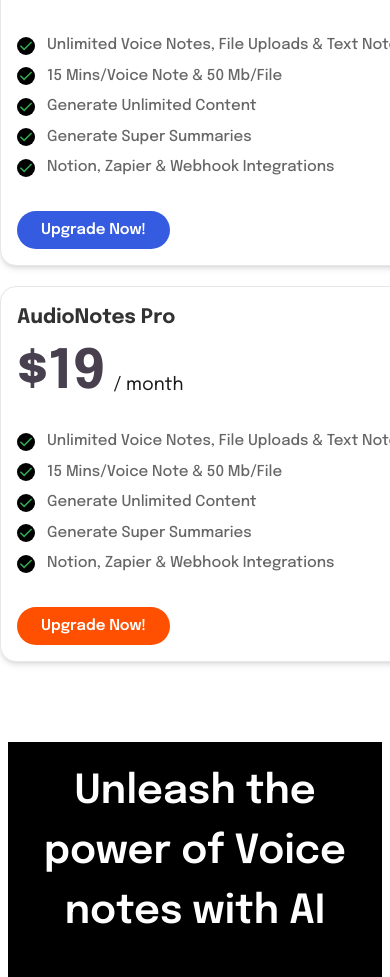
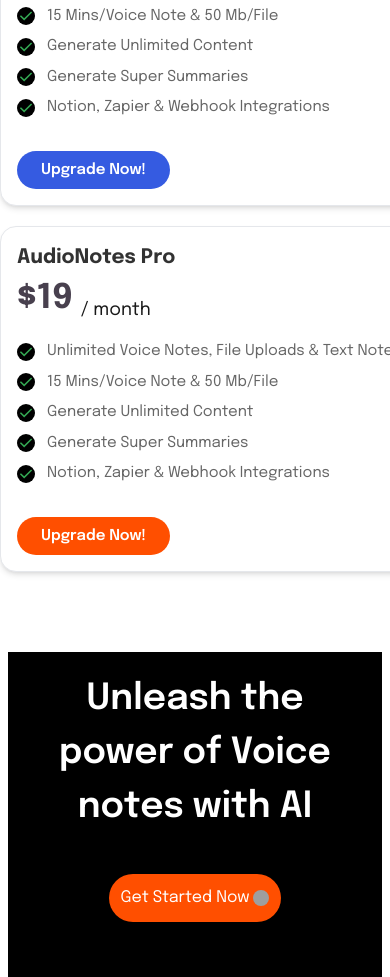
Before and after one commit to maniksheikh/nuxt3-audionotes.app, a Nuxt app: page /pricing in a window 390 px wide. Shown: the part 1020-1997 px from the top of the page. Built offline with nearby package versions, Linux system fonts and the light colour scheme; grey boxes are pictures that could not be loaded.

Commit message:
finished small size responsive

```diff
--- a/components/footerSection.vue
+++ b/components/footerSection.vue
@@ -4,19 +4,14 @@
       <div
         class="bg-[black] p-14 sm:p-5 sm:mt-10 text-center rounded-3xl m-auto"
       >
-        <h1 class="text-[50px] sm:text-[40px] font-[600] text-white">
+        <h1 class="text-[50px] sm:text-[36px] font-[600] text-white">
           Unleash the power of Voice notes with AI
         </h1>
-        <div
+        <button
           class="flex max-w-[215px] justify-center items-center m-auto mt-10 bg-[#ff4f00] text-white rounded-full hover:bg-red-400 px-3 py-3"
         >
-          <a
-            href="/"
-            aria-label="Try For Free"
-            title="Try For Free"
-            class="flex items-center"
-          >
-            <span class="text-center text-[18px] font-[500] items-center"
+          <span
+            class="text-center text-[18px] sm:text-[16px] font-[500] sm:font-[400] items-center"
             >Get Started Now</span
           >
           <img
@@ -25,8 +20,7 @@
             class="ml-1 w-4 h-4"
             style="object-fit: cover; border-radius: inherit"
           />
-          </a>
-        </div>
+        </button>
       </div>
       <div
         class="flex sm:block px-10 items-center justify-between p-10 gap-10 text-white"
--- a/components/mobileNav.vue
+++ b/components/mobileNav.vue
@@ -20,8 +20,8 @@
       </li>
     </ul>
 
-    <div
-      class="flex justify-center text-center bg-[#ff4f00] w-[135px] m-auto text-white rounded-full px-4 py-2"
+    <button
+      class="flex justify-center text-center bg-[#ff4f00] w-[135px] sm:w-[170px] m-auto text-white rounded-full px-4 py-2 sm:py-3"
     >
       <nuxt-link
         to="/"
@@ -37,7 +37,7 @@
           style="object-fit: cover; border-radius: inherit"
         />
       </nuxt-link>
-    </div>
+    </button>
   </div>
 </template>
 
--- a/components/pricing-section.vue
+++ b/components/pricing-section.vue
@@ -17,7 +17,7 @@
       >
         <button
           @click="viewMonthlyPayment"
-          class="text-base sm:py-3 sm:px-6 py- px-4 text-[#464343] opacity-80 rounded-[50px] font-bold"
+          class="text-base sm:text-[15px] sm:py-3 sm:px-6 py- px-4 text-[#464343] opacity-80 rounded-[50px] font-bold"
           :class="{
             'bg-gradient-to-br to-[white] from-[white] text-black':
               planType === 'monthly',
@@ -29,7 +29,7 @@
         </button>
         <button
           @click="viewAnnualPayment"
-          class="text-base sm:py-3 sm:px-6 py-2 px-3 text-[#464343] opacity-80 rounded-[50px] font-bold"
+          class="text-base sm:text-[15px] sm:py-3 sm:px-6 py-2 px-3 text-[#464343] opacity-80 rounded-[50px] font-bold"
           :class="{
             'bg-gradient-to-br to-[white] from-[white] text-black':
               planType === 'annual',
@@ -41,7 +41,7 @@
         </button>
         <button
           @click="viewLifetimePayment"
-          class="text-base sm:py-3 sm:px-6 py-2 px-3 text-[#464343] opacity-80 rounded-[50px] font-bold"
+          class="text-base sm:text-[15px] sm:py-3 sm:px-6 py-2 px-3 text-[#464343] opacity-80 rounded-[50px] font-bold"
           :class="{
             'bg-gradient-to-br to-[white] from-[white] text-black':
               planType === 'lifetime',
--- a/components/pricing.vue
+++ b/components/pricing.vue
@@ -15,7 +15,7 @@
         </h2>
 
         <div class="flex items-center">
-          <p class="text-[#48404E] font-bold text-[54px]">
+          <p class="text-[#48404E] font-bold text-[54px] sm:text-[34px]">
             <span :style="plan.titleCss">${{ plan.price }}</span>
           </p>
           <p class="text-[18px] opacity-90 mt-6 ml-2">
@@ -28,7 +28,7 @@
             <div
               v-for="(feature, index) in plan.features"
               :key="index"
-              class="flex gap-2 items-center text-[#666666] mb-2 text-[16px] font-[500]"
+              class="flex gap-2 items-center text-[#666666] mb-2 text-[16px] font-[500] sm:font-[400]"
             >
               <span>
                 <svg
--- a/pages/index.vue
+++ b/pages/index.vue
@@ -51,7 +51,7 @@
             Speak or type, Audionotes will transform your notes into searchable
             clear actionable text notes using AI
           </p>
-          <div
+          <button
             class="flex items-center justify-center bg-[#FF4F00] w-[160px] sm:w-full mx-auto mt-10 text-white rounded-full hover:bg-[#ff5100d7] sm:px-2 px-6 py-3"
           >
             <nuxt-link
@@ -68,7 +68,7 @@
                 style="object-fit: cover; border-radius: inherit"
               />
             </nuxt-link>
-          </div>
+          </button>
         </div>
 
         <div class="mt-12 sm:mt-12">
@@ -316,7 +316,7 @@
           class="grid grid-cols-3 sm:grid-cols-1 gap-10 sm:gap-5 mb-0 sm:mb-0 sm:px-3"
         >
           <div v-for="content in contentData" :key="content.id">
-            <div class="w-[340px] sm:w-[350px] sm:h-[210px] sm:opacity-90">
+            <div class="w-[340px] sm:w-[350px] sm:h-[100%] sm:opacity-90">
               <div
                 class="sm:text-center text-left p-0 sm:py-8 sm:px-0 leading-8 justify-center mx-0 sm:mx-0 sm:border border-gray-300 rounded-none sm:rounded-3xl"
               >
@@ -544,14 +544,14 @@
     </div>
 
     <!-- Card system -->
-    <div class="sm:mt-14 mt-20">
+    <div class="sm:mt-10 mt-20">
       <div class="max-w-[1300px] m-auto">
         <div class="w-[1100px] m-auto sm:w-[100%]">
           <div class="grid grid-cols-3 sm:grid-cols-1 gap-10 sm:gap-5 sm:px-3">
             <div
               v-for="card in cartData"
               :key="card"
-              class="animate-right-to-left w-full sm:w-[95%] sm:h-auto p-2 m-auto rounded-3xl mb-5 sm:mb-0 border transition duration-300 ease-out hover:ease-in border-gray-300 hover:border-red-400 shadow-secondary-1 dark:bg-surface-dark"
+              class="animate-right-to-left w-full sm:w-[100%] sm:h-auto p-2 m-auto rounded-3xl mb-5 sm:mb-0 border transition duration-300 ease-out hover:ease-in border-gray-300 hover:border-red-400 shadow-secondary-1 dark:bg-surface-dark"
             >
               <div
                 class="relative overflow-hidden bg-cover bg-no-repeat"
@@ -979,13 +979,11 @@
               iPhone
             </p>
           </div>
-          <a href="#">
-            <p
+          <button
             class="mt-7 justify-center flex w-[370px] sm:w-[100%] px-2 sm:px-4 m-auto bg-[#FF4F00] py-4 text-[17px] font-[600] rounded-full text-white"
           >
             Download our Lightweight Mobile App
-            </p>
-          </a>
+          </button>
         </div>
         <div class="main-container">
           <div
@@ -1082,13 +1080,13 @@
             this link in Safari browser in case you using an iPhone
           </p>
         </div>
-        <a href="#">
+
         <button
           class="mt-6 w-[290px] sm:w-[100%] m-auto bg-[#FF4F00] py-3 text-[17px] font-[600] rounded-3xl text-white"
         >
           Download Chrome extension
         </button>
-        </a>
+
         <div class="main-container">
           <div
             class="mt-28 sm:mt-10 h-[480px] sm:h-[321px] relative m-auto flex justify-center items-center overflow-hidden"
@@ -1196,7 +1194,7 @@
               Don`t worry, we got you. Here are some answers for your questions.
             </p>
             <button
-              class="flex w-[180px] sm:w-[190px] justify-center mt-7 bg-[#ff4f00] text-white rounded-full hover:bg-red-500 sm:px-0 px-2 sm:py-3 py-3"
+              class="flex w-[180px] sm:w-[160px] justify-center mt-7 bg-[#ff4f00] text-white rounded-full hover:bg-red-500 sm:px-0 px-2 sm:py-3 py-3"
             >
               <a
                 href="/"
@@ -1204,7 +1202,8 @@
                 title="Try For Free"
                 class="flex items-center"
               >
-                <span class="text-center text-[18px] font-[500] items-center"
+                <span
+                  class="text-center text-[18px] sm:text-[17px] font-[500] items-center"
                   >Help Center</span
                 >
                 <img
@@ -1216,7 +1215,7 @@
               </a>
             </button>
           </div>
-          <div class="flex flex-col sm:mt-5 gap-4 px-0 sm:px-2">
+          <div class="flex flex-col sm:mt-5 gap-4">
             <div
               v-for="(faq, index) in faqData"
               :key="faq.id"
```
Lines whose indentation alone changed are shown as unchanged.
